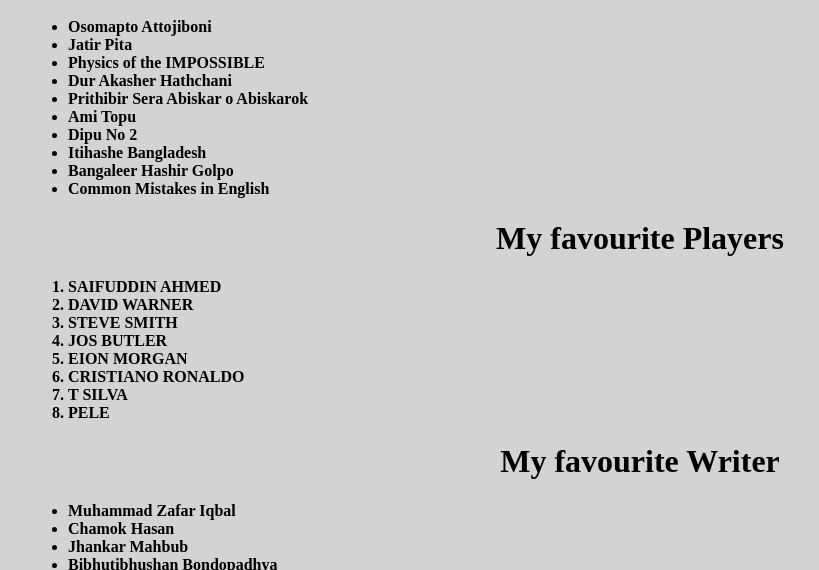
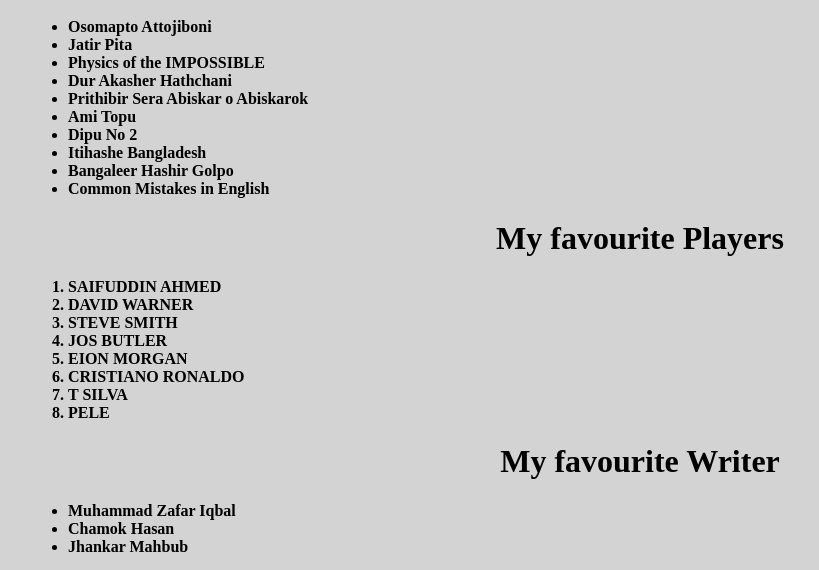
Before and after one commit to mahlilmahbub/portfolio, a plain HTML site: page Website.html in a window 1280 px wide. Shown: the part 623-1193 px from the top of the page, without its empty margins (0-819 px from the left). Drawn offline with Linux system fonts and the light colour scheme.

Commit message:
Update Website.html

```diff
--- a/Website.html
+++ b/Website.html
@@ -60,7 +60,7 @@
    <li>Muhammad Zafar Iqbal</li>
    <li>Chamok Hasan</li>
    <li>Jhankar Mahbub</li>
-   <li>Bibhutibhushan Bondopadhya</li>
+
 </ul></b>
 		</body>
 	</html>
```
